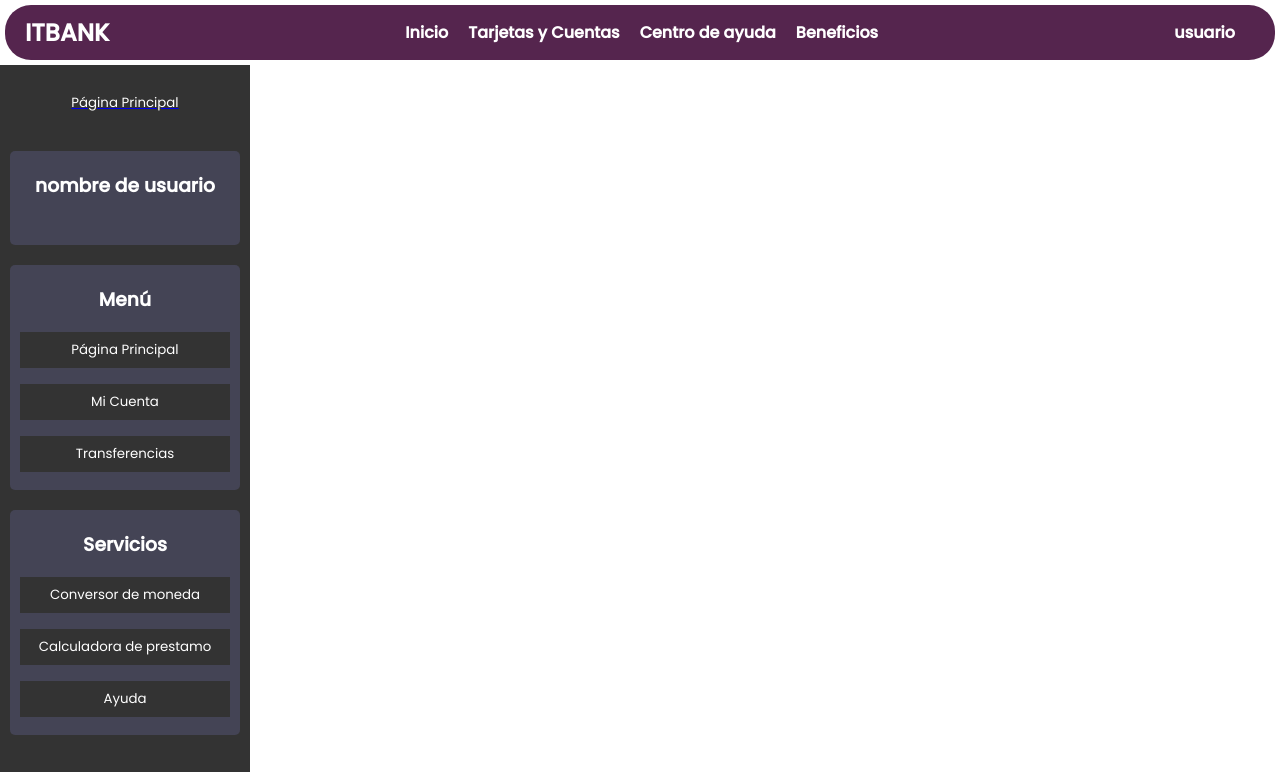
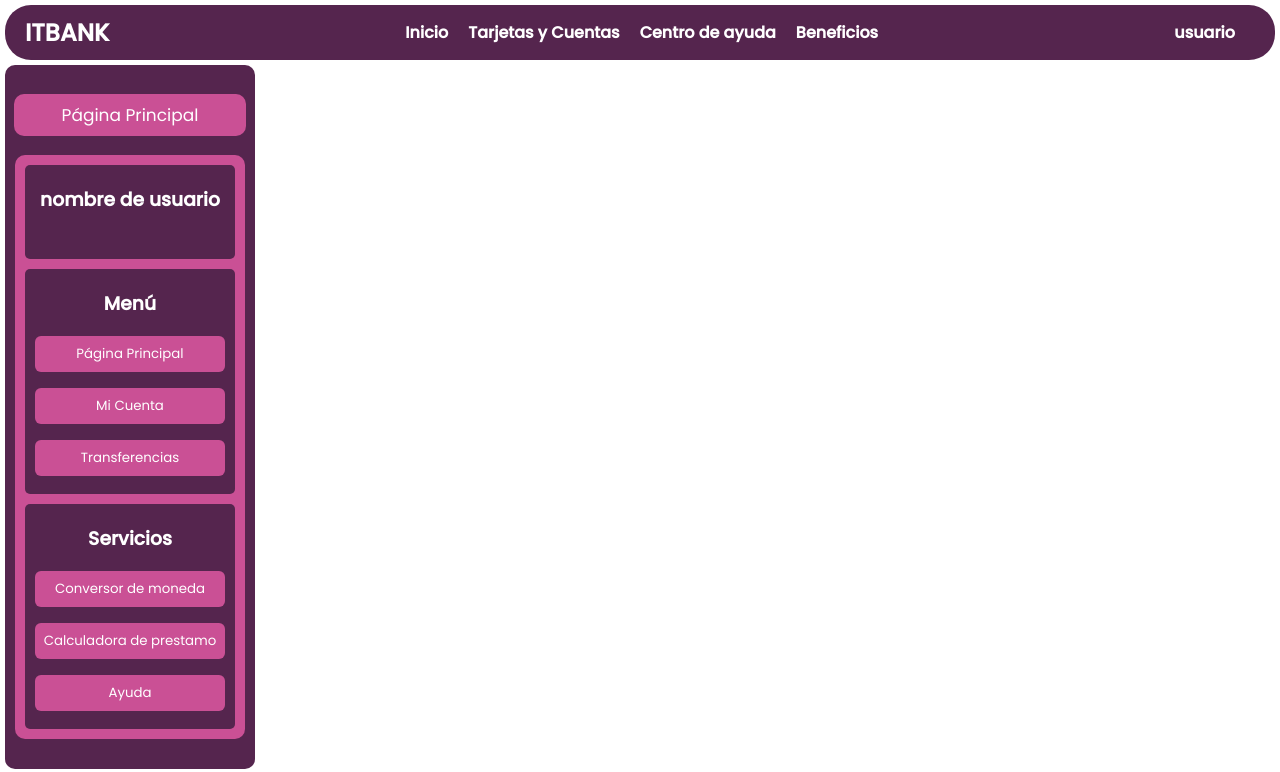
Before and after one commit to onurbsofa/ITbank-10-react-vite, a React (Vite) app: page /sidebar in a window 1280 px wide. Shown: the top 772 px of the page. Built offline with nearby package versions, Linux system fonts and the light colour scheme.

Commit message:
cambios en sidebar

```diff
--- a/src/Components/Side-Bar/SideBar.css
+++ b/src/Components/Side-Bar/SideBar.css
@@ -1,14 +1,34 @@
 #sidebar {
   width: 250px;
-  background-color: #333;
+  background-color: #55254e;
   color: #fff;
   padding: 20px 0;
   display: flex;
   flex-direction: column;
+  border-radius: 10px;
+  margin: 5px;
 }
 
+.botonPaginaPrincipal {
+  display: flex;
+  margin: 9px;
+}
+.botonPaginaPrincipal button{
+  background-color: #ca5095;
+  border-radius: 10px;
+}
+.botonPaginaPrincipal a{
+  color: #fff;
+  text-decoration: none;
+  font-size: 17px;
+}
+.sidebar-container{
+  background-color: #ca5095;
+  margin: 10px;
+  border-radius: 10px;
+}
 .sidebar-component {
-  background-color: #445;
+  background-color: #55254e;
   margin: 10px;
   padding: 10px;
   border-radius: 5px;
@@ -31,9 +51,6 @@
   text-align: center;
 }
 
-#sidebar li:hover {
-  background-color: #444;
-}
 #sidebar li a {
   color: #fff;
   text-decoration: none;
@@ -49,14 +66,11 @@ button {
   width: 100%;
   padding: 8px;
   border: none;
-  background-color: #333;
+  border-radius: 6px;
+  background-color: #ca5095;
   color: #fff;
   cursor: pointer;
   transition: background-color 0.3s ease;
-}
-
-button:hover {
-  background-color: #555;
 }
 
 h1 {
--- a/src/Components/Side-Bar/SideBar.jsx
+++ b/src/Components/Side-Bar/SideBar.jsx
@@ -4,8 +4,10 @@ import {Link} from 'react-router-dom'
 export default function SideBar() {
   return (
     <div id="sidebar">
-        <Link to='/'><button>Página Principal</button></Link>
-            <section id="sidebar">
+            <div className="botonPaginaPrincipal">
+              <button><Link to='/'>Página Principal</Link></button>
+            </div>
+            <section className="sidebar-container">
               <div className="sidebar-component">
                 <h3 className="component-title">nombre de usuario</h3>
                 <img src="" alt=""></img>
```
Lines whose indentation alone changed are shown as unchanged.
